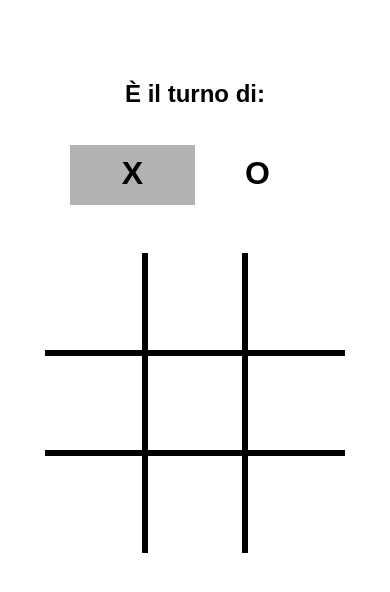
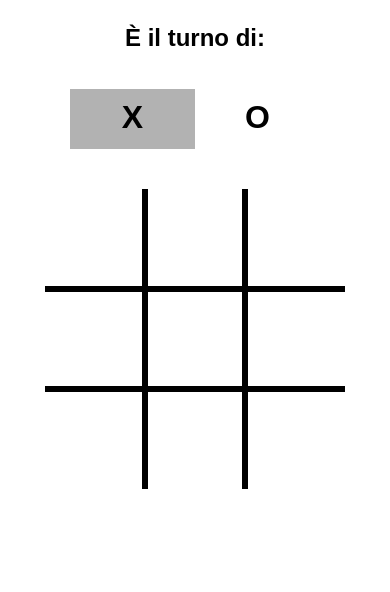
Before and after one commit to Enpas/Tris, a plain HTML site: page index.html in a window 390 px wide. Drawn offline with Linux system fonts and the light colour scheme.

Commit message:
fix mobile

```diff
--- a/assets/css/main.css
+++ b/assets/css/main.css
@@ -6,8 +6,7 @@
 
 body {
   margin: 0;
-  padding: 0;
-  padding-top: 5em;
+  padding: 5em 0 0 0;
   text-align: center;
 }
 
@@ -137,6 +136,10 @@ body {
 
 @media (max-width: 480px) {
 
+  body {
+    padding: 1.5em 0 0 0;
+  }
+
   .tris-turn-container h1 {
     font-size: 1.5em;
   }
@@ -144,7 +147,7 @@ body {
   .tris-grid {
     width: 300px;
     height: 300px;
-    margin: 3rem auto;
+    margin: 2.5rem auto;
   }
 
   .tris-grid .tris-box {
```
